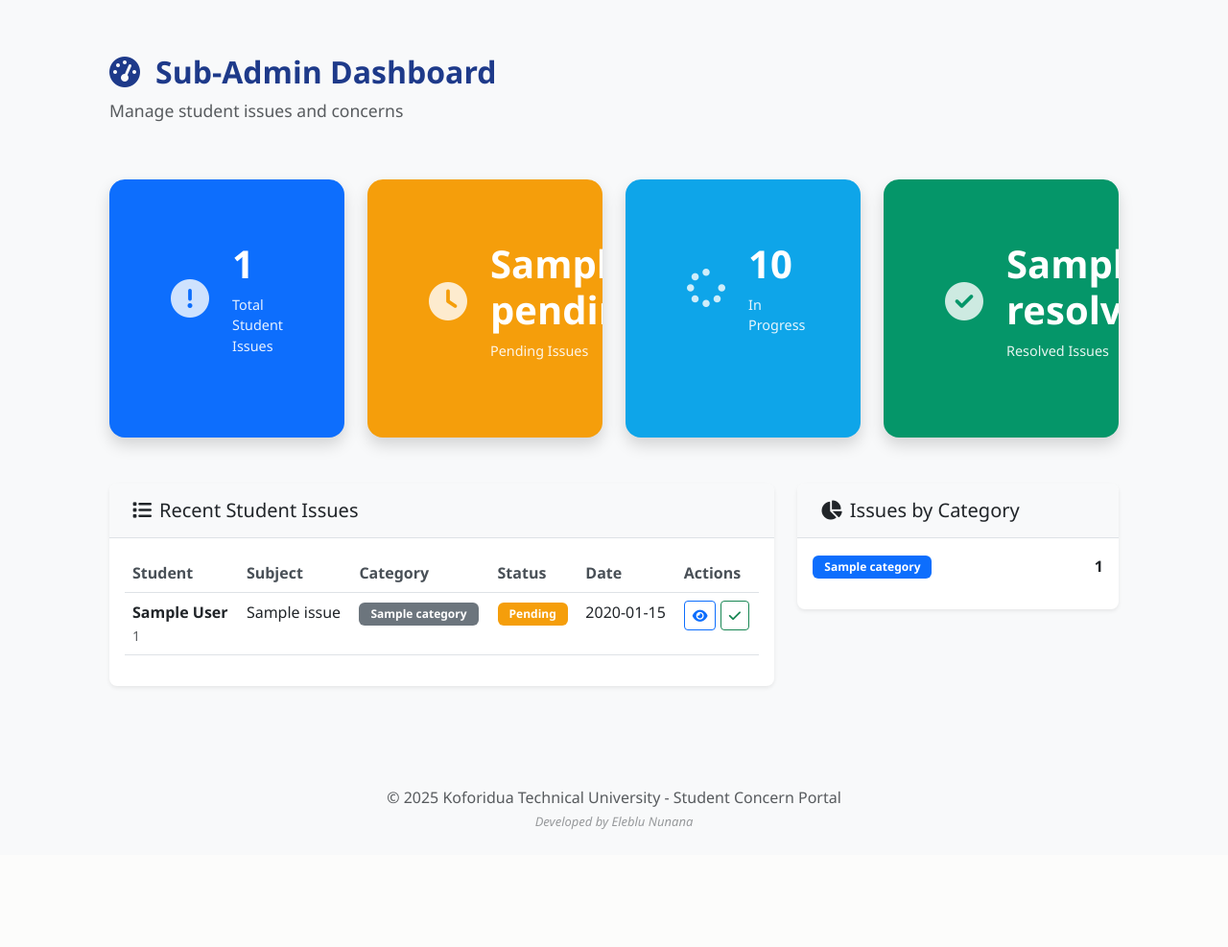
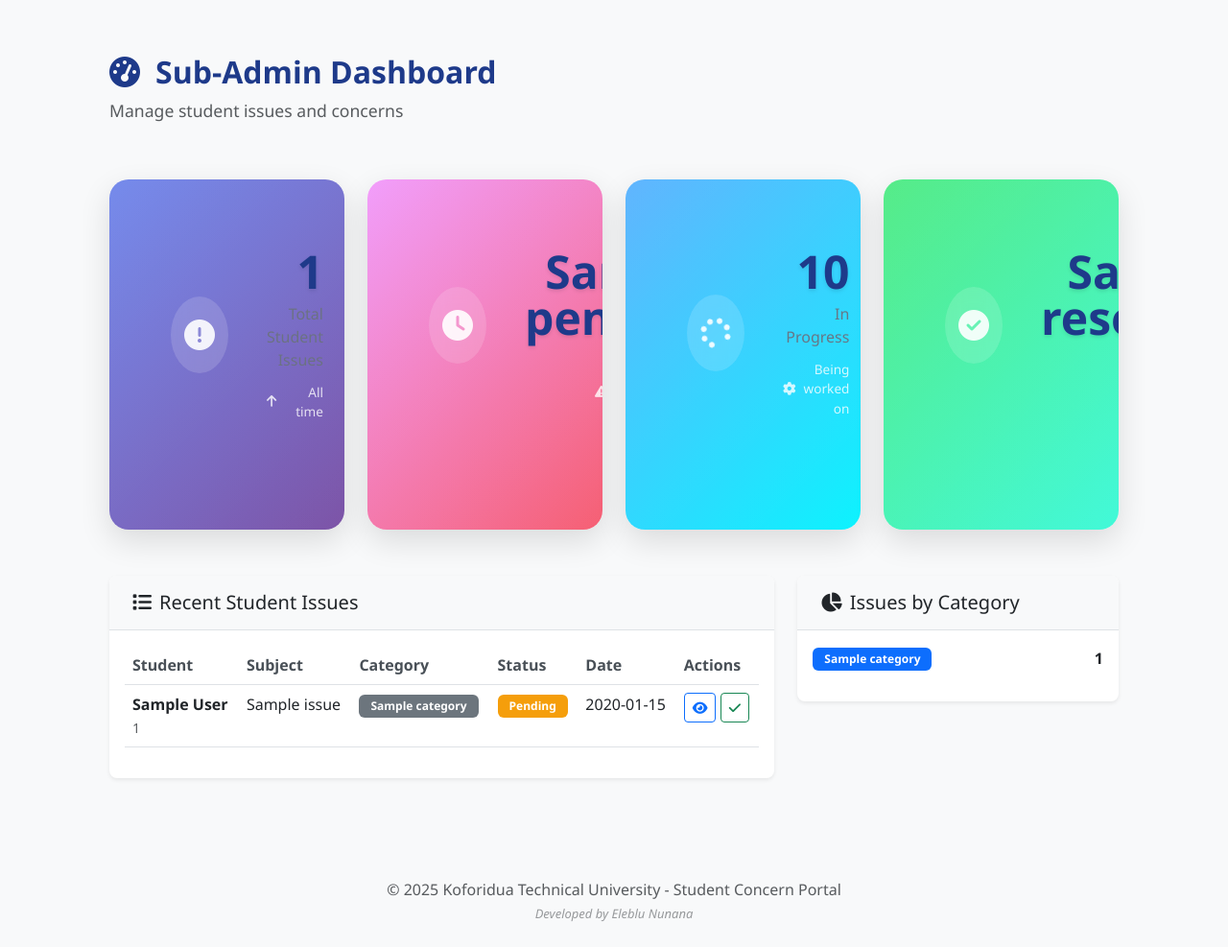
Before and after one commit to BlusMotif/scpv1, a Flask app: template templates/subadmin_dashboard.html in a window 1280 px wide. Shown: the part 66-1053 px from the top of the page at 96% size. Before the commit the page ends 931 px from the top, so only its background shows below. Run offline with Flask 3, Linux system fonts and the light colour scheme; the template is opened without the code that fills it: most values are stand-ins (such as "Sample title", 1, 10 or a date in 2020).

Commit message:
Assistant checkpoint: Fix subadmin dashboard errors and improve card design
Assistant generated file changes:
- templates/subadmin_dashboard.html: Fix issue.subject error and improve card layout, Fix another reference to subject, Improve card layout and spacing, Update CSS for better card styling
- working_app.py: Fix subadmin dashboard data mapping

---

User prompt:

Internal Server Error
The server encountered an internal error and was unable to complete your request. Either the server is overloaded or there is an error in the application. this happens when the sub admin logins in and arrange the card well

Replit-Commit-Author: Assistant
Replit-Commit-Session-Id: 1e466025-cb9d-4d02-a4b8-c4453b9cf789

```diff
--- a/templates/subadmin_dashboard.html
+++ b/templates/subadmin_dashboard.html
@@ -21,57 +21,81 @@
 
     <!-- Statistics Cards -->
     <div class="row g-4 mb-5">
-        <div class="col-lg-3 col-md-6">
-            <div class="stat-card bg-primary text-white">
+        <div class="col-xl-3 col-lg-6 col-md-6">
+            <div class="stat-card bg-gradient-primary text-white">
                 <div class="stat-card-content">
+                    <div class="stat-icon-wrapper">
                         <div class="stat-icon">
                             <i class="fas fa-exclamation-circle"></i>
                         </div>
+                    </div>
                     <div class="stat-details">
-                        <h3>{{ stats.total_issues }}</h3>
-                        <p>Total Student Issues</p>
+                        <h3 class="stat-number">{{ stats.total_issues }}</h3>
+                        <p class="stat-label">Total Student Issues</p>
+                        <div class="stat-trend">
+                            <i class="fas fa-arrow-up"></i>
+                            <span>All time</span>
+                        </div>
                     </div>
                 </div>
             </div>
         </div>
 
-        <div class="col-lg-3 col-md-6">
-            <div class="stat-card bg-warning text-white">
+        <div class="col-xl-3 col-lg-6 col-md-6">
+            <div class="stat-card bg-gradient-warning text-white">
                 <div class="stat-card-content">
+                    <div class="stat-icon-wrapper">
                         <div class="stat-icon">
                             <i class="fas fa-clock"></i>
                         </div>
+                    </div>
                     <div class="stat-details">
-                        <h3>{{ stats.pending }}</h3>
-                        <p>Pending Issues</p>
+                        <h3 class="stat-number">{{ stats.pending }}</h3>
+                        <p class="stat-label">Pending Issues</p>
+                        <div class="stat-trend">
+                            <i class="fas fa-exclamation-triangle"></i>
+                            <span>Needs attention</span>
+                        </div>
                     </div>
                 </div>
             </div>
         </div>
 
-        <div class="col-lg-3 col-md-6">
-            <div class="stat-card bg-info text-white">
+        <div class="col-xl-3 col-lg-6 col-md-6">
+            <div class="stat-card bg-gradient-info text-white">
                 <div class="stat-card-content">
+                    <div class="stat-icon-wrapper">
                         <div class="stat-icon">
-                        <i class="fas fa-spinner"></i>
+                            <i class="fas fa-spinner fa-spin"></i>
+                        </div>
                     </div>
                     <div class="stat-details">
-                        <h3>{{ stats.in_progress }}</h3>
-                        <p>In Progress</p>
+                        <h3 class="stat-number">{{ stats.in_progress }}</h3>
+                        <p class="stat-label">In Progress</p>
+                        <div class="stat-trend">
+                            <i class="fas fa-cog"></i>
+                            <span>Being worked on</span>
+                        </div>
                     </div>
                 </div>
             </div>
         </div>
 
-        <div class="col-lg-3 col-md-6">
-            <div class="stat-card bg-success text-white">
+        <div class="col-xl-3 col-lg-6 col-md-6">
+            <div class="stat-card bg-gradient-success text-white">
                 <div class="stat-card-content">
+                    <div class="stat-icon-wrapper">
                         <div class="stat-icon">
                             <i class="fas fa-check-circle"></i>
                         </div>
+                    </div>
                     <div class="stat-details">
-                        <h3>{{ stats.resolved }}</h3>
-                        <p>Resolved Issues</p>
+                        <h3 class="stat-number">{{ stats.resolved }}</h3>
+                        <p class="stat-label">Resolved Issues</p>
+                        <div class="stat-trend">
+                            <i class="fas fa-check"></i>
+                            <span>Completed</span>
+                        </div>
                     </div>
                 </div>
             </div>
@@ -110,7 +134,7 @@
                                             <small class="text-muted">{{ issue.index_number }}</small>
                                         </div>
                                     </td>
-                                    <td>{{ issue.subject[:50] }}{% if issue.subject|length > 50 %}...{% endif %}</td>
+                                    <td>{{ issue.title[:50] }}{% if issue.title|length > 50 %}...{% endif %}</td>
                                     <td><span class="badge bg-secondary">{{ issue.category }}</span></td>
                                     <td>
                                         {% if issue.status == 'pending' %}
@@ -251,7 +275,7 @@ function viewIssue(issueId) {
                 </div>
                 <hr>
                 <div>
-                    <strong>Subject:</strong> ${data.subject}
+                    <strong>Subject:</strong> ${data.title}
                 </div>
                 <div class="mt-3">
                     <strong>Message:</strong><br>
@@ -291,39 +315,100 @@ function resolveIssue(issueId) {
 }
 
 .stat-card {
-    border-radius: 1rem;
+    border-radius: 1.25rem;
     border: none;
-    box-shadow: 0 0.5rem 1rem rgba(0, 0, 0, 0.15);
+    box-shadow: 0 0.75rem 2rem rgba(0, 0, 0, 0.12);
     overflow: hidden;
-    transition: transform 0.3s ease;
+    transition: all 0.3s ease;
+    position: relative;
+    margin-bottom: 1.5rem;
 }
 
 .stat-card:hover {
-    transform: translateY(-5px);
+    transform: translateY(-8px);
+    box-shadow: 0 1rem 3rem rgba(0, 0, 0, 0.18);
+}
+
+.stat-card::before {
+    content: '';
+    position: absolute;
+    top: 0;
+    left: 0;
+    right: 0;
+    bottom: 0;
+    background: linear-gradient(135deg, rgba(255,255,255,0.1) 0%, rgba(255,255,255,0.05) 100%);
+    pointer-events: none;
+}
+
+.bg-gradient-primary {
+    background: linear-gradient(135deg, #667eea 0%, #764ba2 100%);
+}
+
+.bg-gradient-warning {
+    background: linear-gradient(135deg, #f093fb 0%, #f5576c 100%);
+}
+
+.bg-gradient-info {
+    background: linear-gradient(135deg, #4facfe 0%, #00f2fe 100%);
+}
+
+.bg-gradient-success {
+    background: linear-gradient(135deg, #43e97b 0%, #38f9d7 100%);
 }
 
 .stat-card-content {
-    padding: 2rem;
+    padding: 2.5rem 2rem;
     display: flex;
     align-items: center;
     justify-content: space-between;
+    position: relative;
+    z-index: 1;
+}
+
+.stat-icon-wrapper {
+    background: rgba(255, 255, 255, 0.15);
+    border-radius: 50%;
+    width: 80px;
+    height: 80px;
+    display: flex;
+    align-items: center;
+    justify-content: center;
+    backdrop-filter: blur(10px);
 }
 
 .stat-icon {
-    font-size: 2.5rem;
-    opacity: 0.8;
+    font-size: 2rem;
+    opacity: 0.9;
 }
 
-.stat-details h3 {
-    font-size: 2.5rem;
-    font-weight: 700;
-    margin-bottom: 0.5rem;
+.stat-details {
+    text-align: right;
+    flex: 1;
+    margin-left: 1rem;
 }
 
-.stat-details p {
-    margin-bottom: 0;
-    font-size: 0.9rem;
-    opacity: 0.9;
+.stat-number {
+    font-size: 3rem;
+    font-weight: 800;
+    margin-bottom: 0.5rem;
+    line-height: 1;
+    text-shadow: 0 2px 4px rgba(0,0,0,0.1);
+}
+
+.stat-label {
+    margin-bottom: 0.75rem;
+    font-size: 1rem;
+    opacity: 0.95;
+    font-weight: 500;
+}
+
+.stat-trend {
+    font-size: 0.85rem;
+    opacity: 0.8;
+    display: flex;
+    align-items: center;
+    justify-content: flex-end;
+    gap: 0.5rem;
 }
 
 .card {
```
Also changed, not shown: working_app.py (+13 -2 lines). Lines whose indentation alone changed are shown as unchanged.
